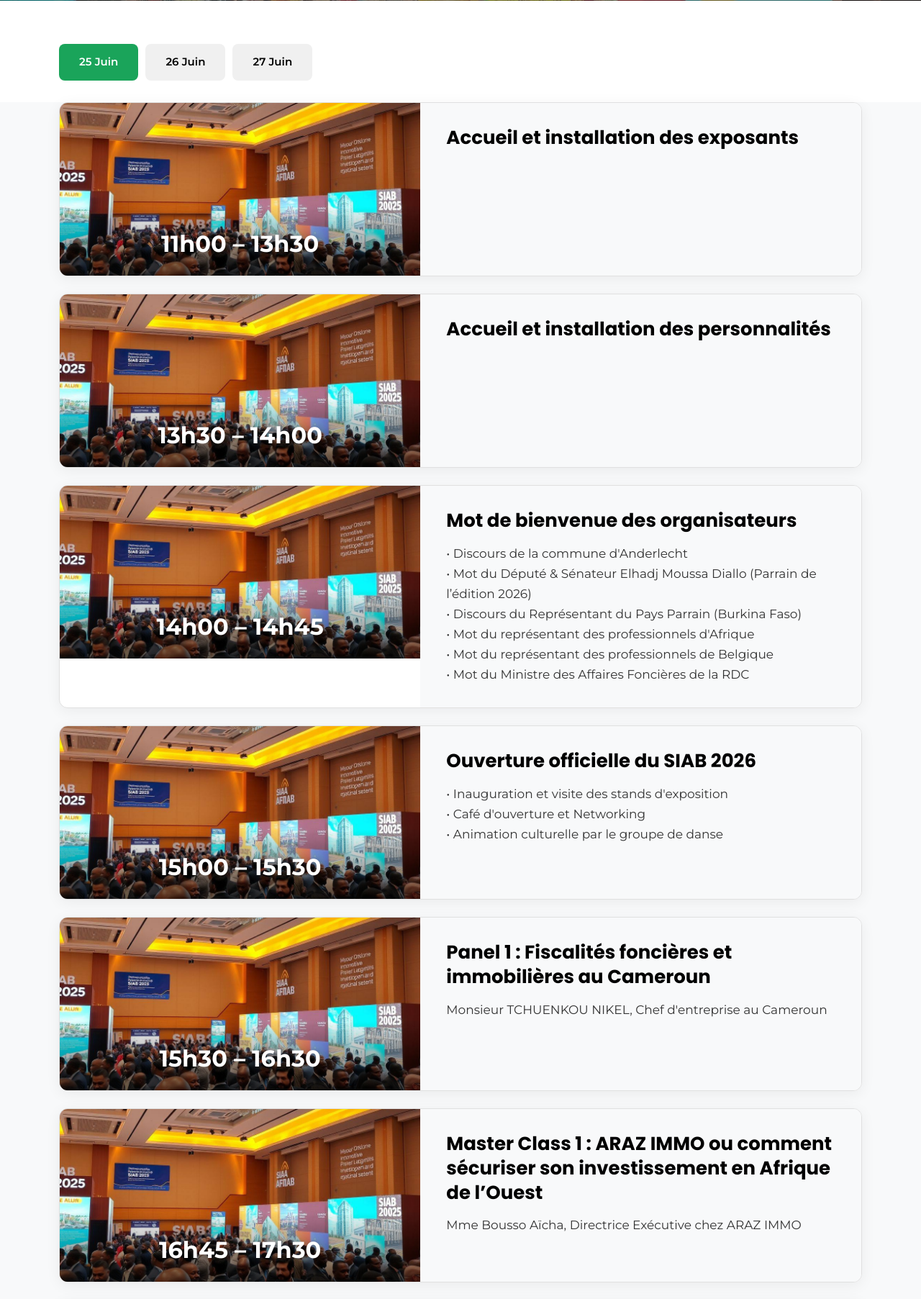
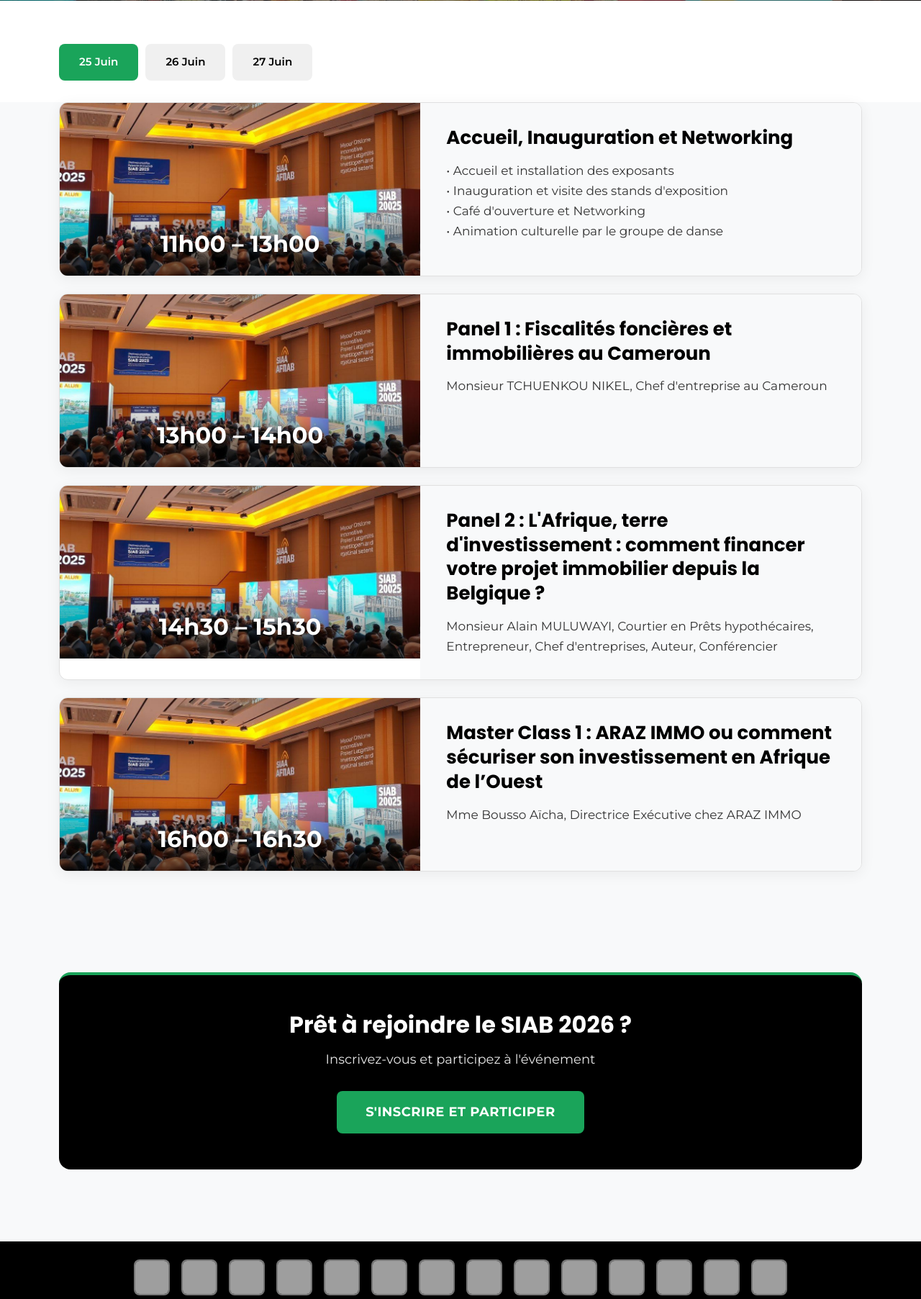
Before and after one commit to Rems-21/siabevent, a Django app: page /programme in a window 1280 px wide. Shown: the part 481-2286 px from the top of the page at 72% size. Run offline with Django 4.2, Linux system fonts and the light colour scheme; data that the repository does not hold is empty; grey boxes are pictures that could not be loaded.

Commit message:
mise a jour programme

```diff
--- a/templates/programme.html
+++ b/templates/programme.html
@@ -69,48 +69,12 @@
                         <div class="schedule-card">
                             <div class="schedule-card-image">
                                 <img src="{% static 'images/conference.jpg' %}" alt="">
-                                <span class="schedule-time">11h00 – 13h30</span>
+                                <span class="schedule-time">11h00 – 13h00</span>
                             </div>
                             <div class="schedule-card-body">
-                                <h3 class="schedule-title">Accueil et installation des exposants</h3>
-                                <p class="schedule-desc"></p>
-                            </div>
-                        </div>
-                        <div class="schedule-card">
-                            <div class="schedule-card-image">
-                                <img src="{% static 'images/conference.jpg' %}" alt="">
-                                <span class="schedule-time">13h30 – 14h00</span>
-                            </div>
-                            <div class="schedule-card-body">
-                                <h3 class="schedule-title">Accueil et installation des personnalités</h3>
-                                <p class="schedule-desc"></p>
-                            </div>
-                        </div>
-                        <div class="schedule-card">
-                            <div class="schedule-card-image">
-                                <img src="{% static 'images/conference.jpg' %}" alt="">
-                                <span class="schedule-time">14h00 – 14h45</span>
-                            </div>
-                            <div class="schedule-card-body">
-                                <h3 class="schedule-title">Mot de bienvenue des organisateurs</h3>
+                                <h3 class="schedule-title">Accueil, Inauguration et Networking</h3>
                                 <p class="schedule-desc">
-                                    • Discours de la commune d'Anderlecht<br>
-                                    • Mot du Député & Sénateur Elhadj Moussa Diallo (Parrain de l’édition 2026)<br>
-                                    • Discours du Représentant du Pays Parrain (Burkina Faso)<br>
-                                    • Mot du représentant des professionnels d'Afrique<br>
-                                    • Mot du représentant des professionnels de Belgique<br>
-                                    • Mot du Ministre des Affaires Foncières de la RDC
-                                </p>
-                            </div>
-                        </div>
-                        <div class="schedule-card">
-                            <div class="schedule-card-image">
-                                <img src="{% static 'images/conference.jpg' %}" alt="">
-                                <span class="schedule-time">15h00 – 15h30</span>
-                            </div>
-                            <div class="schedule-card-body">
-                                <h3 class="schedule-title">Ouverture officielle du SIAB 2026</h3>
-                                <p class="schedule-desc">
+                                    • Accueil et installation des exposants<br>
                                     • Inauguration et visite des stands d'exposition<br>
                                     • Café d'ouverture et Networking<br>
                                     • Animation culturelle par le groupe de danse
@@ -120,7 +84,7 @@
                         <div class="schedule-card">
                             <div class="schedule-card-image">
                                 <img src="{% static 'images/conference.jpg' %}" alt="">
-                                <span class="schedule-time">15h30 – 16h30</span>
+                                <span class="schedule-time">13h00 – 14h00</span>
                             </div>
                             <div class="schedule-card-body">
                                 <h3 class="schedule-title">Panel 1 : Fiscalités foncières et immobilières au Cameroun</h3>
@@ -130,21 +94,21 @@
                         <div class="schedule-card">
                             <div class="schedule-card-image">
                                 <img src="{% static 'images/conference.jpg' %}" alt="">
-                                <span class="schedule-time">16h45 – 17h30</span>
+                                <span class="schedule-time">14h30 – 15h30</span>
                             </div>
                             <div class="schedule-card-body">
-                                <h3 class="schedule-title">Master Class 1 : ARAZ IMMO ou comment sécuriser son investissement en Afrique de l’Ouest</h3>
-                                <p class="schedule-desc">Mme Bousso Aïcha, Directrice Exécutive chez ARAZ IMMO</p>
+                                <h3 class="schedule-title">Panel 2 : L'Afrique, terre d'investissement : comment financer votre projet immobilier depuis la Belgique ?</h3>
+                                <p class="schedule-desc">Monsieur Alain MULUWAYI, Courtier en Prêts hypothécaires, Entrepreneur, Chef d'entreprises, Auteur, Conférencier</p>
                             </div>
                         </div>
                         <div class="schedule-card">
                             <div class="schedule-card-image">
                                 <img src="{% static 'images/conference.jpg' %}" alt="">
-                                <span class="schedule-time">17h45 – 18h45</span>
+                                <span class="schedule-time">16h00 – 16h30</span>
                             </div>
                             <div class="schedule-card-body">
-                                <h3 class="schedule-title">Panel 2 : L'Afrique, terre d'investissement : comment financer votre projet immobilier depuis la Belgique ?</h3>
-                                <p class="schedule-desc">Monsieur Alain MULUWAYI, Courtier en Prêts hypothécaires, Entrepreneur, Chef d'entreprises, Auteur, Conférencier</p>
+                                <h3 class="schedule-title">Master Class 1 : ARAZ IMMO ou comment sécuriser son investissement en Afrique de l’Ouest</h3>
+                                <p class="schedule-desc">Mme Bousso Aïcha, Directrice Exécutive chez ARAZ IMMO</p>
                             </div>
                         </div>
                     </div>
@@ -189,8 +153,8 @@
                                 <span class="schedule-time">15h30 – 16h00</span>
                             </div>
                             <div class="schedule-card-body">
-                                <h3 class="schedule-title">Master Class 2 : Présentation du concept KORALYTICS</h3>
-                                <p class="schedule-desc">Par Monsieur Axel AHONLONSOU</p>
+                                <h3 class="schedule-title">Master Class 2 : Diasporas africaines et immobilier : ce que la data révèle</h3>
+                                <p class="schedule-desc">Présentation de Koralytics, première plateforme d'intelligence stratégique dédiée aux diasporas africaines.<br>Par Monsieur Axel AHONLONSOU</p>
                             </div>
                         </div>
                         <div class="schedule-card">
@@ -242,20 +206,57 @@
                         <div class="schedule-card">
                             <div class="schedule-card-image">
                                 <img src="{% static 'images/conference.jpg' %}" alt="">
-                                <span class="schedule-time">14h00 – 16h00</span>
+                                <span class="schedule-time">14h30 – 15h00</span>
                             </div>
                             <div class="schedule-card-body">
-                                <h3 class="schedule-title">Panel 6 : Création des nouvelles villes pour désengorger les grandes métropoles en Afrique : Cas de Kinshasa KIA MONA en RDC.</h3>
-                                <p class="schedule-desc">Par M. Thierry KATEMBWE MBALA, Coordonnateur du Comité Stratégique pour la Supervision du Projet d'Extension de la Ville de Kinshasa (CSSPEVK).</p>
+                                <h3 class="schedule-title">Accueil et installation des personnalités</h3>
+                                <p class="schedule-desc"></p>
                             </div>
                         </div>
                         <div class="schedule-card">
                             <div class="schedule-card-image">
                                 <img src="{% static 'images/conference.jpg' %}" alt="">
-                                <span class="schedule-time">16h30 – 18h30</span>
+                                <span class="schedule-time">15h00 – 16h00</span>
                             </div>
                             <div class="schedule-card-body">
-                                <h3 class="schedule-title">Cérémonie de clôture du SIAB 2026</h3>
+                                <h3 class="schedule-title">Panel 6 : Création des nouvelles villes pour désengorger les grandes métropoles en Afrique : Cas de Kinshasa KIA MONA en RDC.</h3>
+                                <p class="schedule-desc">Par M. Thierry KATEMBWE MBALA, Coordonnateur du Comité Stratégique pour la Supervision du Projet d'Extension de la Ville de Kinshasa (CSSPEVK).<br>Modérateur : Olivier KENHAGO TAZO, Diplomate, Auteur - Conférencier</p>
+                            </div>
+                        </div>
+                        <div class="schedule-card">
+                            <div class="schedule-card-image">
+                                <img src="{% static 'images/conference.jpg' %}" alt="">
+                                <span class="schedule-time">16h00 – 16h30</span>
+                            </div>
+                            <div class="schedule-card-body">
+                                <h3 class="schedule-title">Discours et Mots officiels</h3>
+                                <p class="schedule-desc">
+                                    • Mot des organisateurs<br>
+                                    • Discours de la commune d'Anderlecht<br>
+                                    • Discours du Représentant du Pays Parrain (Burkina Faso)<br>
+                                    • Mot du représentant des professionnels d'Afrique<br>
+                                    • Mot du représentant des professionnels de Belgique<br>
+                                    • Mot du Ministre des Affaires Foncières de la RDC
+                                </p>
+                            </div>
+                        </div>
+                        <div class="schedule-card">
+                            <div class="schedule-card-image">
+                                <img src="{% static 'images/conference.jpg' %}" alt="">
+                                <span class="schedule-time">16h30 – 17h30</span>
+                            </div>
+                            <div class="schedule-card-body">
+                                <h3 class="schedule-title">Visite des stands d'exposition</h3>
+                                <p class="schedule-desc">Séance photo et interview</p>
+                            </div>
+                        </div>
+                        <div class="schedule-card">
+                            <div class="schedule-card-image">
+                                <img src="{% static 'images/conference.jpg' %}" alt="">
+                                <span class="schedule-time">17h30 – 18h30</span>
+                            </div>
+                            <div class="schedule-card-body">
+                                <h3 class="schedule-title">Lunch de clôture du SIAB 2026</h3>
                                 <p class="schedule-desc"></p>
                             </div>
                         </div>
```
